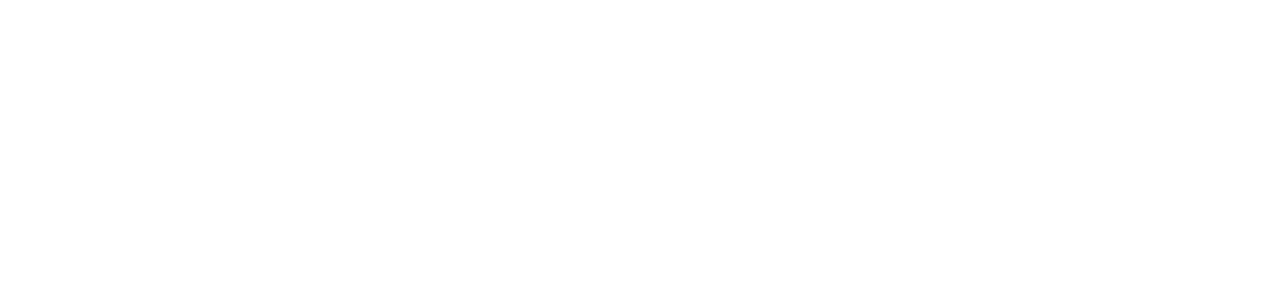
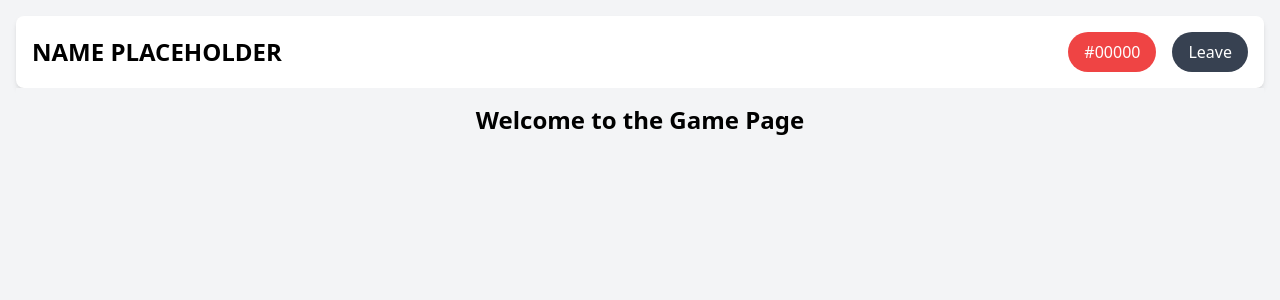
Before and after one commit to yushen-qiu/SYNCSHACK-2024, a React (Create React App) app in the folder the-bugger/: page /game in a window 1280 px wide. Before the commit this address had no page. Shown: the top 300 px of the page. Built offline with nearby package versions, Linux system fonts and the light colour scheme.

Commit message:
Game page

```diff
--- a/the-bugger/src/index.js
+++ b/the-bugger/src/index.js
@@ -8,6 +8,8 @@
 import { Routes, Route } from "react-router-dom";
 import Lobby from './pages/Lobby'
 
+import Game from './pages/Game'
+
 const root = ReactDOM.createRoot(document.getElementById('root'));
 root.render(
   <React.StrictMode>
@@ -15,6 +17,7 @@
       <Routes>
         <Route path="/" element={<App />} />
         <Route path="lobby" element={<Lobby />}></Route>
+        <Route path="game" element={<Game />}></Route>
       </Routes>
     </BrowserRouter>
   </React.StrictMode>
--- /dev/null
+++ b/the-bugger/src/pages/Game.js
@@ -0,0 +1,30 @@
+// src/pages/GamePage.js
+import React from 'react';
+
+function GamePage() {
+  return (
+    <div className="min-h-screen bg-gray-100 p-4">
+    {/* Header */}
+    <div className="flex justify-between items-center bg-white p-4 shadow-md rounded-lg">
+      <div className="text-2xl font-bold text-center">
+        NAME PLACEHOLDER
+      </div>
+      <div className="flex items-center">
+        <div className="bg-red-500 text-white px-4 py-2 rounded-full mr-4">
+          #00000
+        </div>
+        <button className="bg-gray-700 text-white px-4 py-2 rounded-full hover:bg-gray-800">
+          Leave
+        </button>
+      </div>
+    </div>
+
+    <div className="game-page p-4 bg-gray-100 min-h-screen">
+      <h1 className="text-2xl font-bold text-center">Welcome to the Game Page</h1>
+      {/* Add your game logic and components here */}
+    </div>
+    </div>
+  );
+}
+
+export default GamePage;
```
Also changed, not shown: the-bugger/src/App.js (+4 -3 lines).
